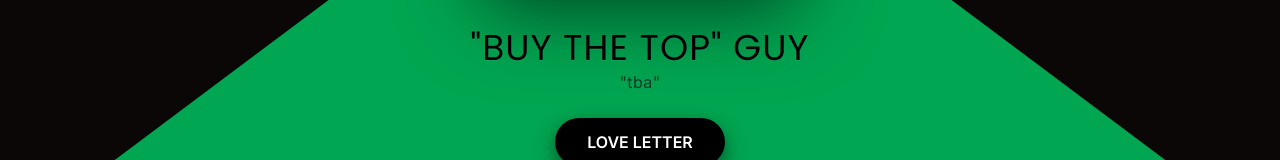
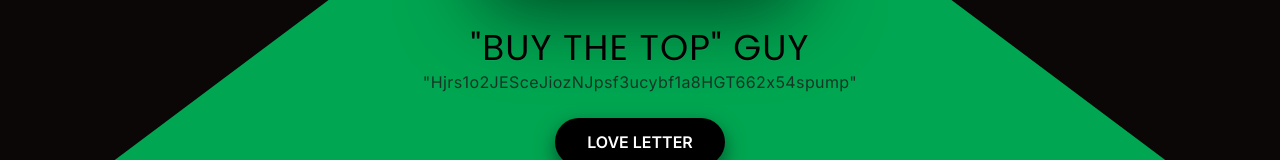
Before and after one commit to ahmadiharja/mycoin, a Next.js app: page / in a window 1280 px wide. Shown: the part 602-762 px from the top of the page. Built offline with nearby package versions, Linux system fonts and the light colour scheme; a web font is replaced by a local one.

Commit message:
Update page.tsx

```diff
--- a/app/page.tsx
+++ b/app/page.tsx
@@ -147,7 +147,7 @@ export default function StopLanding() {
           "BUY THE TOP" GUY
         </h2>
         <p className="mt-1 text-[#1a1a1a]/80 text-sm md:text-base tracking-wide">
-          "tba"
+          "Hjrs1o2JESceJiozNJpsf3ucybf1a8HGT662x54spump"
         </p>
         <div className="mt-6 flex justify-center">
           <button
@@ -532,7 +532,7 @@ function ChartModal({ onClose }: { onClose: () => void }) {
             </div>
             <div className="mt-4 rounded-xl border-2 border-black bg-[#0a0a0a] overflow-hidden">
               <iframe
-                src="https://www.gmgn.cc/kline/sol/tba"
+                src="https://www.gmgn.cc/kline/sol/Hjrs1o2JESceJiozNJpsf3ucybf1a8HGT662x54spump"
                 className="w-full h-[70vh]"
                 loading="lazy"
                 referrerPolicy="no-referrer"
@@ -549,7 +549,7 @@ function ChartModal({ onClose }: { onClose: () => void }) {
 // ===== BUY MODAL (same frame style) =====
 function BuyModal({ onClose }: { onClose: () => void }) {
   const [copied, setCopied] = useState(false)
-  const addr = "tba"
+  const addr = "Hjrs1o2JESceJiozNJpsf3ucybf1a8HGT662x54spump"
 
   useEffect(() => {
     const onKey = (e: KeyboardEvent) => e.key === "Escape" && onClose()
@@ -603,7 +603,7 @@ function BuyModal({ onClose }: { onClose: () => void }) {
                   <button onClick={copyAddr} className="rounded-full bg-black text-white px-3 py-1.5 text-sm font-semibold">
                     {copied ? "Copied!" : "Copy"}
                   </button>
-                  <a href="https://jup.ag/tokens/tba" target="_blank" rel="noopener noreferrer" className="rounded-full border-2 border-black bg-white px-3 py-1.5 text-sm font-semibold">
+                  <a href="https://jup.ag/tokens/Hjrs1o2JESceJiozNJpsf3ucybf1a8HGT662x54spump" target="_blank" rel="noopener noreferrer" className="rounded-full border-2 border-black bg-white px-3 py-1.5 text-sm font-semibold">
                     Open Jup
                   </a>
                 </div>
```
